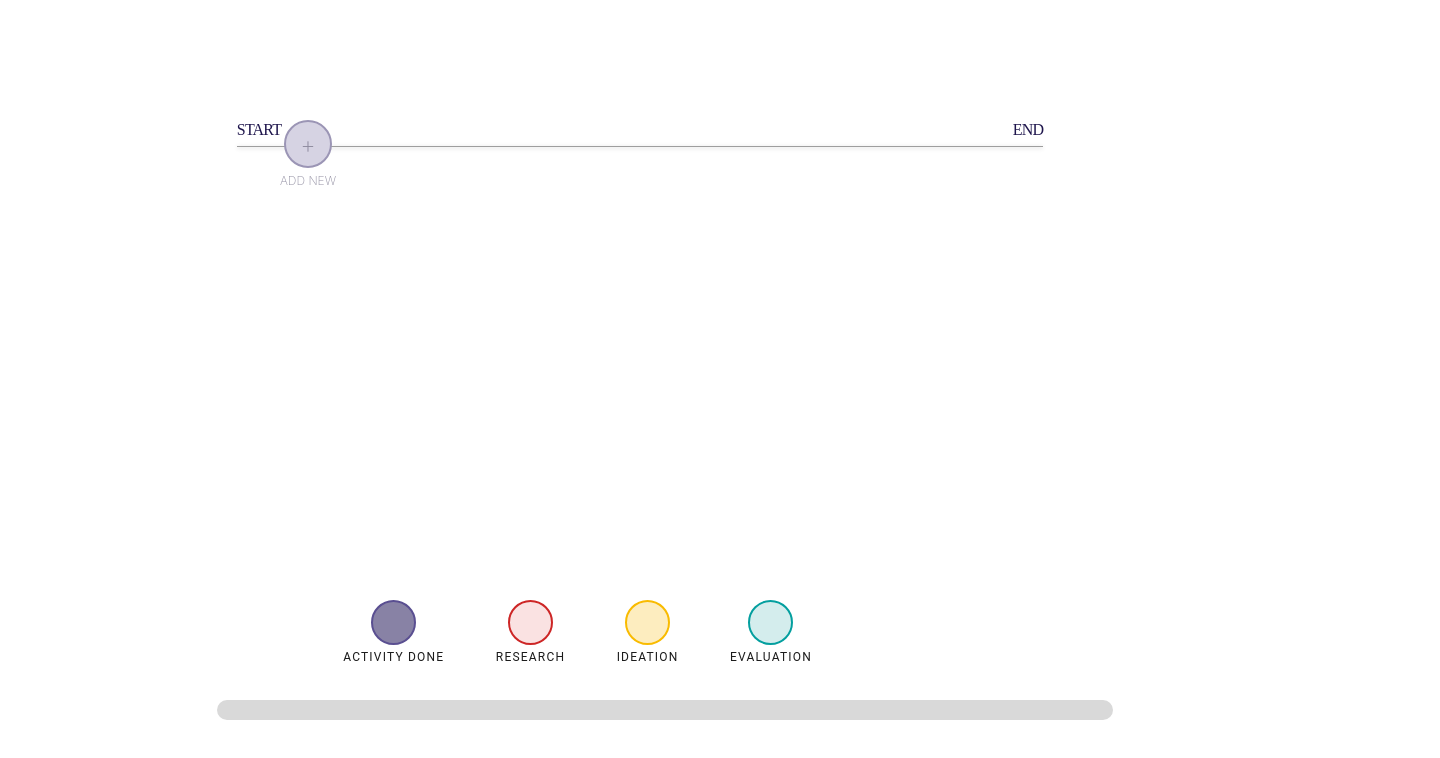
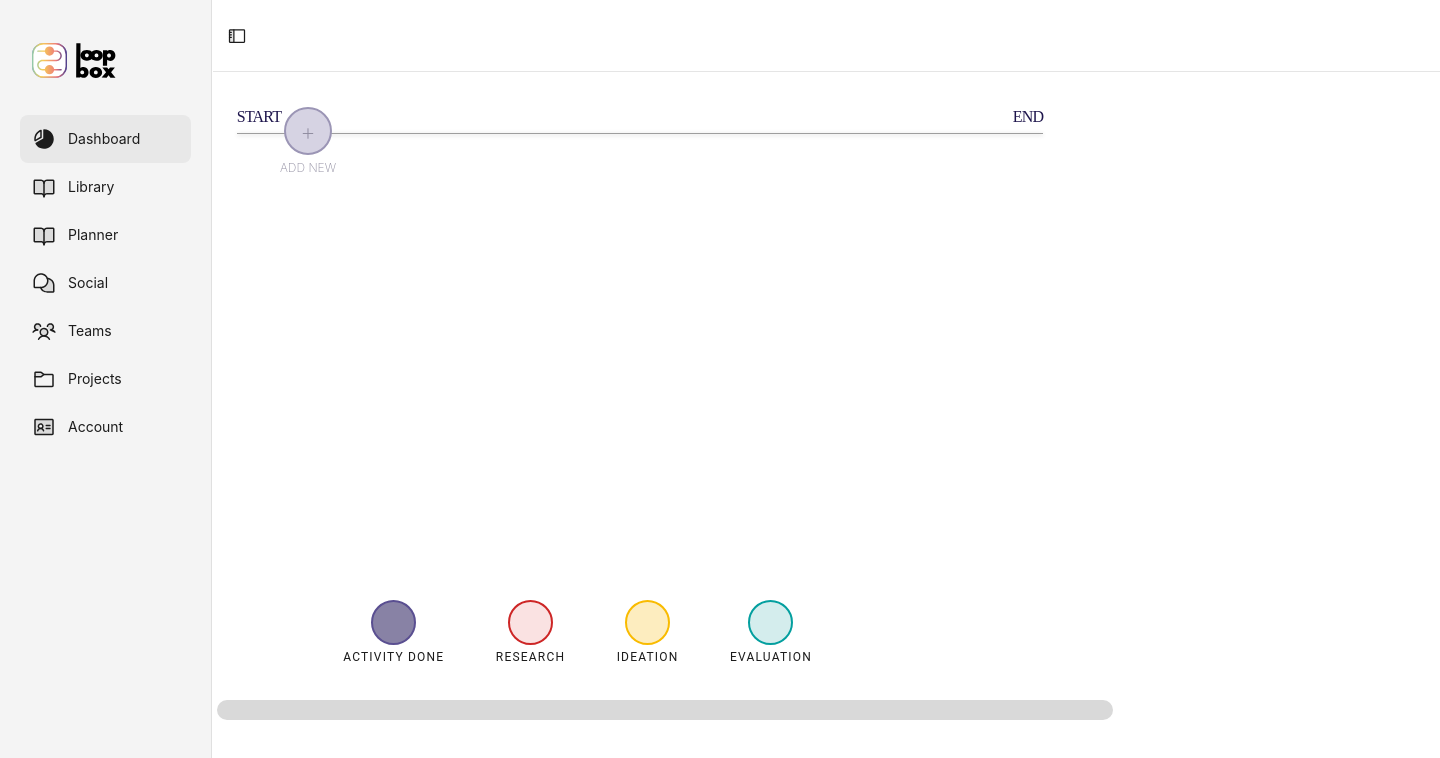
Before and after one commit to AlexanderJarvheden/DD1367-Software-Engineering-in-Project-Form, a React (Create React App) app in the folder client/: page /planner in a window 1280 px wide. Shown: the top 758 px of the page, 1440 px wide, since content can reach past the window. Built offline with nearby package versions, Linux system fonts and the light colour scheme.

Commit message:
Add sidemenu to relevant components

```diff
--- a/client/src/Components/ChooseTeam.js
+++ b/client/src/Components/ChooseTeam.js
@@ -6,6 +6,7 @@ import Picture2 from '../Assets/Icons/teamspic2.png';
 import Picture3 from '../Assets/Icons/teamspic3.png';
 import Picture4 from '../Assets/Icons/teamspic4.png';
 import addTeam from '../Assets/Icons/plussi.png';
+import Buttons from './DashboardPage.js'
 
 const ChooseTeam = () => {
   const initialTeams = [
@@ -41,6 +42,7 @@ const ChooseTeam = () => {
 
   return (
     <div>
+      <Buttons />
       <div className='textContainer'>
         <span className='chooseTeamText'>Choose Team</span>
         <span className='questionText'>Which team do you want to work with today</span>
--- a/client/src/Components/ProcessLine.js
+++ b/client/src/Components/ProcessLine.js
@@ -1,6 +1,8 @@
 import React, { useState } from 'react';
 import '../Assets/Styles/ProcessLine.css';
 import PinLibraryOfTools from './PinLibraryOfTools';
+import Buttons from './DashboardPage.js'
+
 
 const ProcessLine = () => {
   const [circles, setCircles] = useState([]);
@@ -18,6 +20,8 @@ const ProcessLine = () => {
   };
 
   return (
+    <div>
+      <Buttons />
       <div className="process-line-container">
         <div className="process-line-header">
           <div className="process-line-text-wrapper">
@@ -85,6 +89,7 @@ const ProcessLine = () => {
           </div>
         )}
       </div>
+    </div>
   );
 };
 
--- a/client/src/Pages/ToolLibraryPage.js
+++ b/client/src/Pages/ToolLibraryPage.js
@@ -3,6 +3,8 @@ import FilterButtons from '../Components/LibraryComponents/FilterButtons';
 import Cards from '../Components/LibraryComponents/CardsLibrary';
 import Snaker from '../Components/LibraryComponents/SnakeLibrary';
 import '../Assets/Styles/librarypage.css';
+import Buttons from './DashboardPage.js'
+
 
 const ToolLibraryPage = () => {
     const [nodes, setNodes] = useState([]); // Store node data as an array of objects
@@ -34,6 +36,7 @@ const ToolLibraryPage = () => {
 
     return (
         <div>
+            <Buttons/>
             <div className="tool-library-page" >
                 <div style={{width: 500}}>
                     <FilterButtons setActiveFilter={setActiveFilter} />
```
Lines whose indentation alone changed are shown as unchanged.
